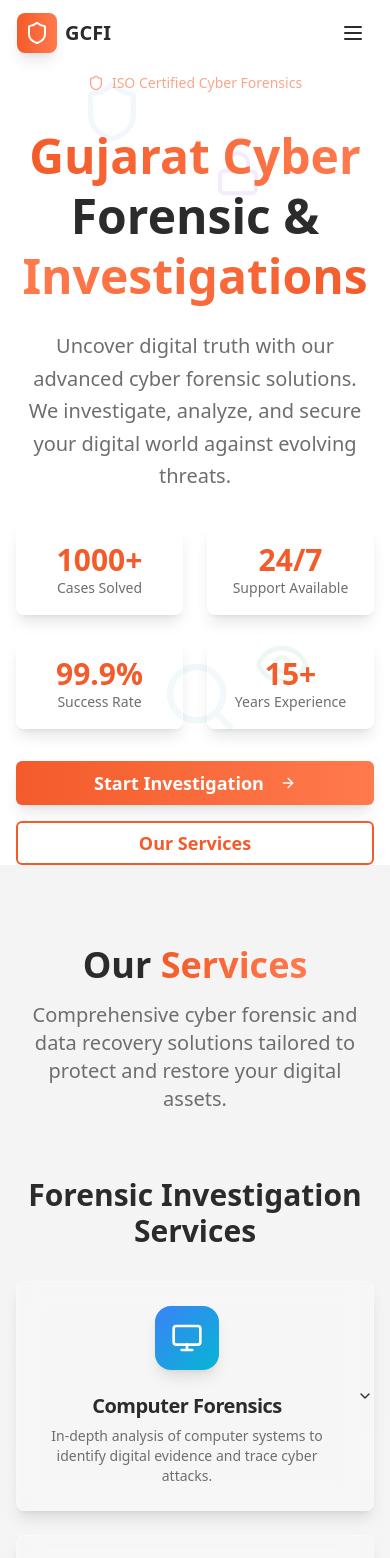
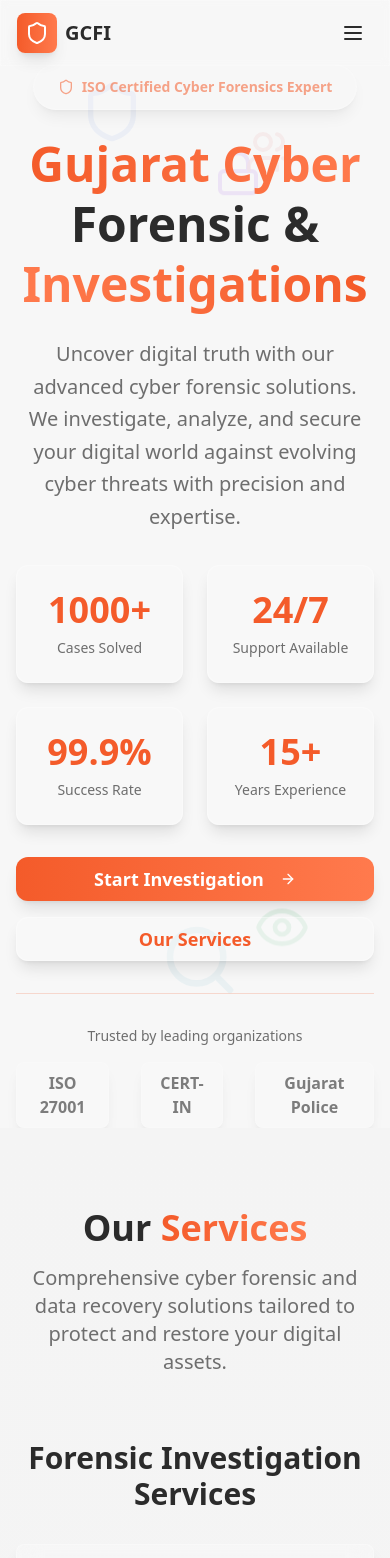
Before and after one commit to Mehul-rathva33/gcfi-forensic-modern, a React (Vite) app: page / in a window 390 px wide. Shown: the top 1558 px of the page. Built offline with nearby package versions, Linux system fonts and the light colour scheme.

Commit message:
Refactor: Implement modern hero section
Implement a particle network animation background, adjust particle design, and add hover interaction to the hero section.

```diff
--- a/src/components/HeroSection.tsx
+++ b/src/components/HeroSection.tsx
@@ -6,12 +6,12 @@ import ParticleNetwork from './ParticleNetwork';
 
 const HeroSection = () => {
   return (
-    <section id="home" className="relative min-h-screen flex items-center overflow-hidden">
+    <section id="home" className="relative min-h-screen flex items-center overflow-hidden bg-[#F7F7F7]">
       {/* Particle Network Background */}
       <ParticleNetwork />
 
-      {/* Animated Background Elements */}
-      <div className="absolute inset-0 opacity-10">
+      {/* Floating Icons */}
+      <div className="absolute inset-0 opacity-10 pointer-events-none">
         <div className="absolute top-20 left-20 animate-pulse">
           <Shield className="h-16 w-16 text-blue-600" />
         </div>
@@ -27,18 +27,22 @@ const HeroSection = () => {
         <div className="absolute bottom-40 right-20 animate-bounce">
           <Eye className="h-14 w-14 text-green-600" />
         </div>
+        <div className="absolute top-32 right-1/4 animate-pulse">
+          <Users className="h-12 w-12 text-red-600" />
+        </div>
       </div>
 
       <div className="relative max-w-7xl mx-auto px-4 sm:px-6 lg:px-8 pt-16 z-10">
         <div className="text-center">
-          {/* Content */}
           <div className="space-y-8 animate-fade-in">
             <div className="space-y-6">
-              <div className="inline-flex items-center px-4 py-2 glass-effect border border-[#F45B2A]/30 rounded-full text-[#F45B2A] text-sm font-medium animate-pulse">
+              {/* Badge */}
+              <div className="inline-flex items-center px-6 py-3 glass-card rounded-full text-[#F45B2A] text-sm font-semibold animate-pulse border border-[#F45B2A]/20">
                 <Shield className="w-4 h-4 mr-2" />
-                ISO Certified Cyber Forensics
+                ISO Certified Cyber Forensics Expert
               </div>
 
+              {/* Main Heading */}
               <h1 className="text-5xl md:text-6xl lg:text-7xl font-bold text-[#2B2B2B] leading-tight">
                 <span className="bg-gradient-to-r from-[#F45B2A] to-[#FF7A4D] bg-clip-text text-transparent">
                   Gujarat Cyber
@@ -51,37 +55,39 @@ const HeroSection = () => {
                 </span>
               </h1>
 
-              <p className="text-xl text-[#6E6E6E] max-w-2xl mx-auto leading-relaxed">
+              {/* Subtitle */}
+              <p className="text-xl text-[#6E6E6E] max-w-3xl mx-auto leading-relaxed">
                 Uncover digital truth with our advanced cyber forensic solutions.
-                We investigate, analyze, and secure your digital world against evolving threats.
+                We investigate, analyze, and secure your digital world against evolving cyber threats
+                with precision and expertise.
               </p>
             </div>
 
-            {/* Statistics with Animation */}
-            <div className="grid grid-cols-2 md:grid-cols-4 gap-6 max-w-4xl mx-auto">
-              <div className="text-center p-4 glass-card rounded-lg border border-[#F45B2A]/20 shadow-sm animate-fade-in" style={{ animationDelay: '0.2s' }}>
-                <div className="text-3xl font-bold text-[#F45B2A]">1000+</div>
-                <div className="text-sm text-[#6E6E6E]">Cases Solved</div>
+            {/* Statistics Cards */}
+            <div className="grid grid-cols-2 md:grid-cols-4 gap-6 max-w-5xl mx-auto mt-12">
+              <div className="text-center p-6 glass-card rounded-xl border border-[#F45B2A]/20 shadow-lg hover:shadow-xl transition-all duration-300 animate-fade-in" style={{ animationDelay: '0.2s' }}>
+                <div className="text-4xl font-bold text-[#F45B2A] mb-2">1000+</div>
+                <div className="text-sm text-[#6E6E6E] font-medium">Cases Solved</div>
               </div>
-              <div className="text-center p-4 glass-card rounded-lg border border-[#F45B2A]/20 shadow-sm animate-fade-in" style={{ animationDelay: '0.3s' }}>
-                <div className="text-3xl font-bold text-[#F45B2A]">24/7</div>
-                <div className="text-sm text-[#6E6E6E]">Support Available</div>
+              <div className="text-center p-6 glass-card rounded-xl border border-[#F45B2A]/20 shadow-lg hover:shadow-xl transition-all duration-300 animate-fade-in" style={{ animationDelay: '0.3s' }}>
+                <div className="text-4xl font-bold text-[#F45B2A] mb-2">24/7</div>
+                <div className="text-sm text-[#6E6E6E] font-medium">Support Available</div>
               </div>
-              <div className="text-center p-4 glass-card rounded-lg border border-[#F45B2A]/20 shadow-sm animate-fade-in" style={{ animationDelay: '0.4s' }}>
-                <div className="text-3xl font-bold text-[#F45B2A]">99.9%</div>
-                <div className="text-sm text-[#6E6E6E]">Success Rate</div>
+              <div className="text-center p-6 glass-card rounded-xl border border-[#F45B2A]/20 shadow-lg hover:shadow-xl transition-all duration-300 animate-fade-in" style={{ animationDelay: '0.4s' }}>
+                <div className="text-4xl font-bold text-[#F45B2A] mb-2">99.9%</div>
+                <div className="text-sm text-[#6E6E6E] font-medium">Success Rate</div>
               </div>
-              <div className="text-center p-4 glass-card rounded-lg border border-[#F45B2A]/20 shadow-sm animate-fade-in" style={{ animationDelay: '0.5s' }}>
-                <div className="text-3xl font-bold text-[#F45B2A]">15+</div>
-                <div className="text-sm text-[#6E6E6E]">Years Experience</div>
+              <div className="text-center p-6 glass-card rounded-xl border border-[#F45B2A]/20 shadow-lg hover:shadow-xl transition-all duration-300 animate-fade-in" style={{ animationDelay: '0.5s' }}>
+                <div className="text-4xl font-bold text-[#F45B2A] mb-2">15+</div>
+                <div className="text-sm text-[#6E6E6E] font-medium">Years Experience</div>
               </div>
             </div>
 
             {/* CTA Buttons */}
-            <div className="flex flex-col sm:flex-row gap-4 justify-center animate-fade-in" style={{ animationDelay: '0.8s' }}>
+            <div className="flex flex-col sm:flex-row gap-4 justify-center mt-12 animate-fade-in" style={{ animationDelay: '0.8s' }}>
               <Button
                 size="lg"
-                className="bg-gradient-to-r from-[#F45B2A] to-[#FF7A4D] hover:from-[#F45B2A]/90 hover:to-[#FF7A4D]/90 text-white px-8 py-4 text-lg font-semibold transform hover:scale-105 transition-all duration-300 shadow-lg"
+                className="bg-gradient-to-r from-[#F45B2A] to-[#FF7A4D] hover:from-[#F45B2A]/90 hover:to-[#FF7A4D]/90 text-white px-10 py-4 text-lg font-semibold transform hover:scale-105 transition-all duration-300 shadow-lg hover:shadow-xl rounded-xl"
                 onClick={() => document.getElementById('contact')?.scrollIntoView({ behavior: 'smooth' })}
               >
                 Start Investigation
@@ -90,11 +96,27 @@ const HeroSection = () => {
               <Button
                 variant="outline"
                 size="lg"
-                className="border-2 border-[#F45B2A] text-[#F45B2A] hover:bg-[#F45B2A] hover:text-white px-8 py-4 text-lg font-semibold transform hover:scale-105 transition-all duration-300"
+                className="border-2 border-[#F45B2A] text-[#F45B2A] hover:bg-[#F45B2A] hover:text-white px-10 py-4 text-lg font-semibold transform hover:scale-105 transition-all duration-300 rounded-xl glass-card"
                 onClick={() => document.getElementById('services')?.scrollIntoView({ behavior: 'smooth' })}
               >
                 Our Services
               </Button>
+            </div>
+
+            {/* Trust Indicators */}
+            <div className="mt-16 pt-8 border-t border-[#F45B2A]/20">
+              <p className="text-sm text-[#6E6E6E] mb-4 font-medium">Trusted by leading organizations</p>
+              <div className="flex justify-center items-center space-x-8 opacity-60">
+                <div className="px-4 py-2 glass-card rounded-lg border border-[#F45B2A]/10">
+                  <span className="text-[#2B2B2B] font-semibold">ISO 27001</span>
+                </div>
+                <div className="px-4 py-2 glass-card rounded-lg border border-[#F45B2A]/10">
+                  <span className="text-[#2B2B2B] font-semibold">CERT-IN</span>
+                </div>
+                <div className="px-4 py-2 glass-card rounded-lg border border-[#F45B2A]/10">
+                  <span className="text-[#2B2B2B] font-semibold">Gujarat Police</span>
+                </div>
+              </div>
             </div>
           </div>
         </div>
--- a/src/components/ParticleNetwork.tsx
+++ b/src/components/ParticleNetwork.tsx
@@ -1,3 +1,4 @@
+
 import React, { useEffect, useRef } from 'react';
 
 interface Particle {
@@ -32,14 +33,14 @@ const ParticleNetwork = () => {
 
     const createParticles = () => {
       const particles: Particle[] = [];
-      const particleCount = Math.floor((canvas.width * canvas.height) / 15000);
+      const particleCount = Math.floor((canvas.width * canvas.height) / 12000);
 
       for (let i = 0; i < particleCount; i++) {
         particles.push({
           x: Math.random() * canvas.width,
           y: Math.random() * canvas.height,
-          vx: (Math.random() - 0.5) * 0.5,
-          vy: (Math.random() - 0.5) * 0.5,
+          vx: (Math.random() - 0.5) * 0.3,
+          vy: (Math.random() - 0.5) * 0.3,
           radius: Math.random() * 2 + 1
         });
       }
@@ -52,20 +53,20 @@ const ParticleNetwork = () => {
       ctx.arc(particle.x, particle.y, particle.radius, 0, Math.PI * 2);
       ctx.fillStyle = '#F45B2A';
       ctx.shadowColor = '#F45B2A';
-      ctx.shadowBlur = 10;
+      ctx.shadowBlur = 8;
       ctx.fill();
       ctx.shadowBlur = 0;
     };
 
     const drawConnection = (p1: Particle, p2: Particle, distance: number, maxDistance: number) => {
-      const opacity = mouseRef.current.hover ? 0.6 : 0.3;
-      const alpha = (1 - distance / maxDistance) * opacity;
+      const baseOpacity = mouseRef.current.hover ? 0.4 : 0.3;
+      const alpha = (1 - distance / maxDistance) * baseOpacity;
 
       ctx.beginPath();
       ctx.moveTo(p1.x, p1.y);
       ctx.lineTo(p2.x, p2.y);
       ctx.strokeStyle = `rgba(244, 91, 42, ${alpha})`;
-      ctx.lineWidth = mouseRef.current.hover ? 2 : 1;
+      ctx.lineWidth = mouseRef.current.hover ? 1.5 : 1;
       ctx.stroke();
     };
 
@@ -94,7 +95,7 @@ const ParticleNetwork = () => {
       updateParticles();
 
       const particles = particlesRef.current;
-      const maxDistance = mouseRef.current.hover ? 150 : 100;
+      const maxDistance = mouseRef.current.hover ? 140 : 100;
 
       // Draw connections
       for (let i = 0; i < particles.length; i++) {
@@ -108,7 +109,7 @@ const ParticleNetwork = () => {
           }
         }
 
-        // Connect to mouse if hovering
+        // Connect to mouse if hovering (grab mode)
         if (mouseRef.current.hover) {
           const dx = particles[i].x - mouseRef.current.x;
           const dy = particles[i].y - mouseRef.current.y;
@@ -118,7 +119,7 @@ const ParticleNetwork = () => {
             ctx.beginPath();
             ctx.moveTo(particles[i].x, particles[i].y);
             ctx.lineTo(mouseRef.current.x, mouseRef.current.y);
-            ctx.strokeStyle = `rgba(244, 91, 42, ${(1 - distance / 120) * 0.8})`;
+            ctx.strokeStyle = `rgba(244, 91, 42, ${(1 - distance / 120) * 0.6})`;
             ctx.lineWidth = 2;
             ctx.stroke();
           }
```
